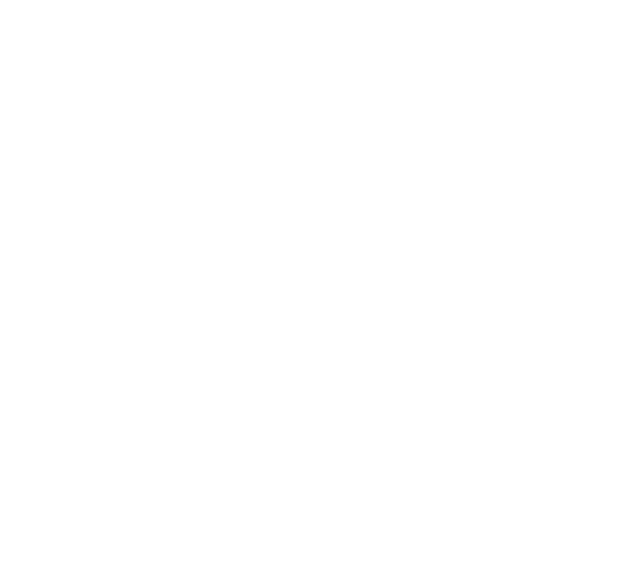
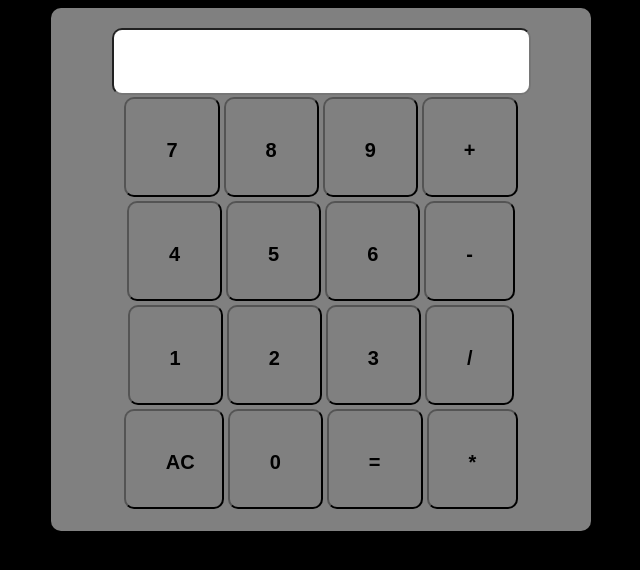
Before and after one commit to vmumbi653/Project-Calculator, a plain HTML site: page index.html in a window 1280 px wide. Shown: the whole page, without its empty margins (319-959 px from the left). Drawn offline with Linux system fonts and the light colour scheme.

Commit message:
CHANGE HTML, CSS AND JS FILES
I have made various structural changes to the HTML and CSS files to change the calculator's design. Furthermore, I have added a function of getOperator() in the JS file to get the operator selected. I have also added a function to clear the display of the calculator. I have further declared a variable to track the steps in the calculation process. The calculator is currently functional, but it is yet to do calculations involving more than two numbers.

```diff
--- a/index.html
+++ b/index.html
@@ -5,9 +5,31 @@
     <meta name="viewport" content="width=device-width, initial-scale=1.0">
     <title>Calculator</title>
     <link rel="stylesheet" href="style.css">
-    <script src="javascript.js"></script>
+    <script src="javascript.js" defer></script>
 </head>
 <body>
+    <div id="container">
+        <input type="text" id="display"/>
+        <div id="buttons">
+            <button onclick="getNumber(7)">7</button>
+            <button onclick="getNumber(8)">8</button>
+            <button onclick="getNumber(9)">9</button>
+            <button onclick="getOperator('+')">+</button>
+            <button onclick="getNumber(4)">4</button>
+            <button onclick="getNumber(5)">5</button>
+            <button onclick="getNumber(6)">6</button>
+            <button onclick="getOperator('-')">-</button>
+            <button onclick="getNumber(1)">1</button>
+            <button onclick="getNumber(2)">2</button>
+            <button onclick="getNumber(3)">3</button>
+            <button onclick="getOperator('/')">/</button>
+            <button onclick="clearDisplay()">AC</button>
+            <button onclick="getNumber(0)">0</button>
+            <button onclick="operate()">=</button>
+            <button onclick="getOperator('*')">*</button>
+        </div>
+    </div>
+
 
 </body>
 </html>
--- a/javascript.js
+++ b/javascript.js
@@ -1,52 +1,125 @@
+const display = document.getElementById('display');
+
 //variables for operands and operator
 let operand1;
 let operator ;
 let operand2;
+let step = 0;
+
+let result = 0;
+
+//number array for calculations
+let numArray = [];
+let numArray2 = [];
+
+// function for  buttons
+function getNumber(num) {
+    if(step === 0 || step === 1){
+        numArray.push(num); //push the number
+        step = 1;
+        operand1 = Number(numArray.join('')) //merge more than two numbers
+        display.value = operand1;
+    } else if(step === 2) {
+        numArray2.push(num);
+        operand2 = Number(numArray2.join(''));
+        display.value = operand2;
+
+    }
+}
+
+// function to get operator
+function getOperator(opr) {
+    step = 2;
+    operator = opr;
+    // display.value = operand1.join(operator);
+}
 
 //addition function
-function addition(num1,num2) {
-    return num1 + num2;
+function addition() {
+    // operator = '+';
+    return operand1 + operand2;
 }
-console.log(addition(1,2));
 
 //subtraction function
-function subtraction(num1, num2) {
-    return num1 - num2;
+function subtraction() {
+    // operator = '-';
+    return operand1 - operand2;
 }
-console.log(subtraction(10,5));
 
 //multiplication function
-function multiply(num1, num2) {
-    return num1 * num2;
+function multiply() {
+    // operator = '*'
+    return operand1 * operand2;
 }
-console.log(multiply(6,3));
 
 //divide function
-function divide(num1, num2) {
-    return num1/num2;
+function divide() {
+    // operator = '/';
+    return  operand1/operand2;
 }
-console.log(divide(6,3));
+
+
 
 //function operate
-function operate(operator, operand1, operand2) {
-    let result;
-    if(operator == '+') {
-        operator = addition();
-        return operand1 + operand2;
-    } else if(operator == '-') {
-        operator = subtraction();
-        return operand1 - operand2;
-    } else if(operator == '*') {
-        operator = multiply();
-        return operand1 * operand2;
-    } else (operator == '/')
-        operator = divide();
-        if(operand2 === 0) {
-            console.log('Error! Division by Zero is not allowed');
-        } else {
-            return operand1 / operand2;
-        }
+function operate() {
+    result = 0;
 
+    switch(operator) {
+        case '+':
+            // result = operand1 + operand2;
+            result = addition();
+            display.value = result
+            break;
+        case '-':
+            // result = operand1 - operand2;
+            result = subtraction();
+            display.value = result;
+            break;
+        case '*':
+            // result = operand1 * operand2;
+            result = multiply();
+            display.value = result;
+            break;
+        case '/':
+            // result = operand1 / operand2;
+            result = divide();
+            display.value = result;
+            break;
+        default:
+            display.value = 'Error! Division by Zero Not Allowed!';
+    }
+
+    // if(operator === '+') {
+    //     operator = addition();
+    //     result = operand1 + operand2;
+            // display.value = result;
+    // } else if(operator == '-') {
+    //     operator = subtraction();
+    //     result = operand1 - operand2;
+    //      display.value = result;
+    // } else if(operator == '*') {
+    //     operator = multiply();
+    //     result = operand1 * operand2;
+    //      display.value = result;
+    // } else (operator == '/')
+    //     operator = divide();
+    //     if(operand2 === 0) {
+    //         display.value = 'Error! Division by Zero is not allowed';
+    //     }
+    //
+    //         result =  operand1 / operand2;
+    //          display.value = result;
 
 }
-console.log(`${operand1} ${operator} ${operand2}`);
+
+// clear Display function
+
+function clearDisplay() {
+    display.value = 0;
+    operand1 = null;
+    operand2 = null;
+    step = 0;
+    numArray = [];
+    numArray2 = [];
+    result = 0;
+}
--- a/style.css
+++ b/style.css
@@ -0,0 +1,46 @@
+body {
+    background-color: black;
+    font-family: Arial, Helvetica, sans-serif;
+}
+
+#container {
+    margin: auto;
+    width: 500px;
+    padding: 20px;
+    text-align: center;
+    border-radius: 10px;
+    background-color: grey;
+}
+
+input {
+    width: 375px;
+    padding: 20px;
+    font-size: 20px;
+    border-radius: 10px;
+    text-align: right;
+    color: black;
+}
+
+button {
+    padding: 40px;
+    font-size: 20px;
+    margin: 2px;
+    max-width: 100px;
+    max-height: 100px;
+    text-align: center;
+    border-radius: 10px;
+    font-weight: 900;
+    background-color: grey;
+    color: black;
+
+}
+
+#buttons {
+    margin: auto;
+    width: 450px;
+    display: flex;
+    flex-wrap: wrap;
+    justify-content: center;
+    align-items: center;
+
+}
```
